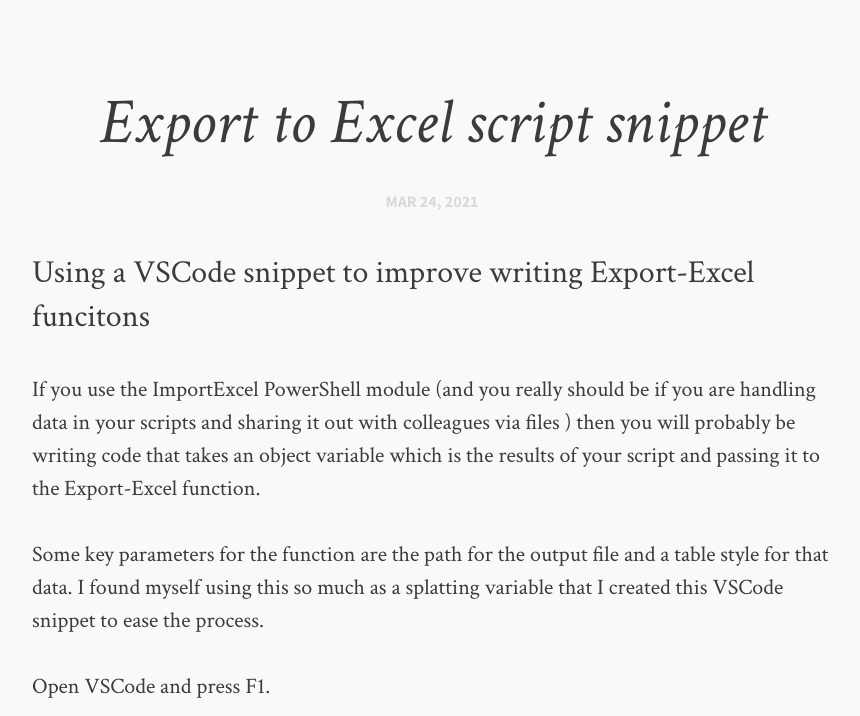
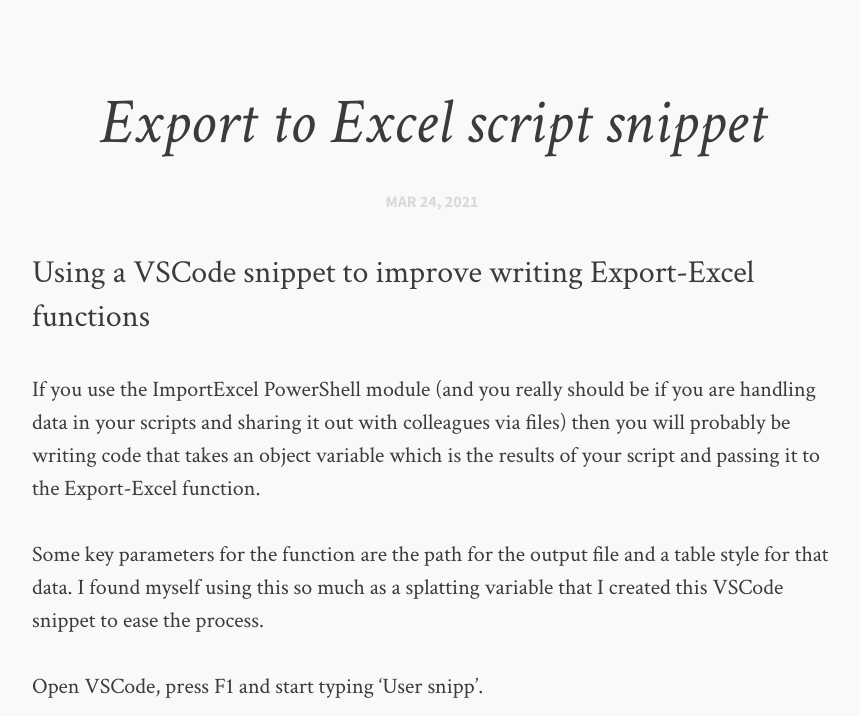
Before and after one commit to fatherjack/fatherjack.github.io, a Jekyll site: the page built from _posts/2021-03-24-ExportExcel.md, in a window 1280 px wide and 1400 px high, scrolled down 542 px, cut to the strip 8-724 px from the top of the window. Shown: the whole strip, without its empty margins (208-1068 px from the left). Built offline with Jekyll 4.4.1, drawn with Linux system fonts in a browser that asks for light colours; comment, search, counter and statistics services are not loaded; some of the changed text lies outside the part shown.

Commit message:
Update 2021-03-24-ExportExcel.md
typo fix and some instruction amendments

`````diff
--- a/_posts/2021-03-24-ExportExcel.md
+++ b/_posts/2021-03-24-ExportExcel.md
@@ -1,24 +1,25 @@
 ---
 layout: post
 title: "Export to Excel script snippet"
-description: "Using a VSCode snippet to improve writing Export-Excel funcitons"
+description: "Using a VSCode snippet to improve writing Export-Excel functions"
 category: articles
 tags: [ImportExcel, ExportExcel, VSCode, Snippets]
 ---
 
-If you use the ImportExcel PowerShell module (and you really should be if you are handling data in your scripts and sharing it out with colleagues via files ) then you will probably be writing code that takes an object variable which is the results of your script and passing it to the Export-Excel function.
+If you use the ImportExcel PowerShell module (and you really should be if you are handling data in your scripts and sharing it out with colleagues via files) then you will probably be writing code that takes an object variable which is the results of your script and passing it to the Export-Excel function.
 
 Some key parameters for the function are the path for the output file and a table style for that data. I found myself using this so much as a splatting variable that I created this VSCode snippet to ease the process.
 
-Open VSCode and press F1.
+Open VSCode, press F1 and start typing 'User snipp'.
 
 ![image](https://user-images.githubusercontent.com/2597535/112467179-a3d4b300-8d5e-11eb-956f-bd2e8cfdf96b.png)
 
-Choose PowerShell snippets.
+Click the User Snippets menu item and then choose PowerShell.json from that menu.
 
 ![image](https://user-images.githubusercontent.com/2597535/112467247-ba7b0a00-8d5e-11eb-8ab0-d2d5f5cac197.png)
 
 Add the snippet code section below into that JSON file
+
 ````powershell
 "ExportExcel":{
 	"prefix": "_ExportExcelSplat",
`````
